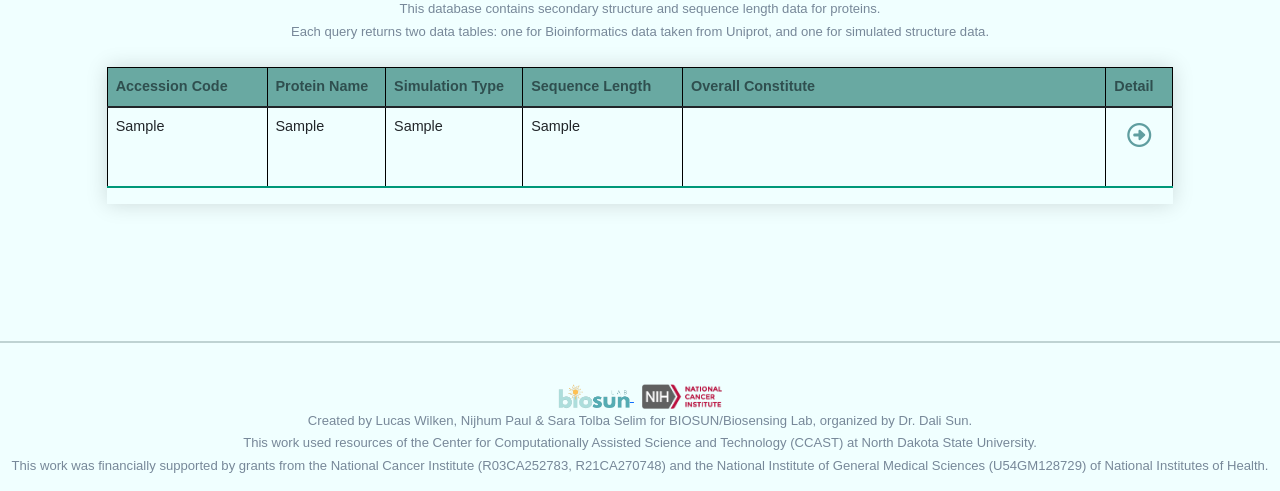
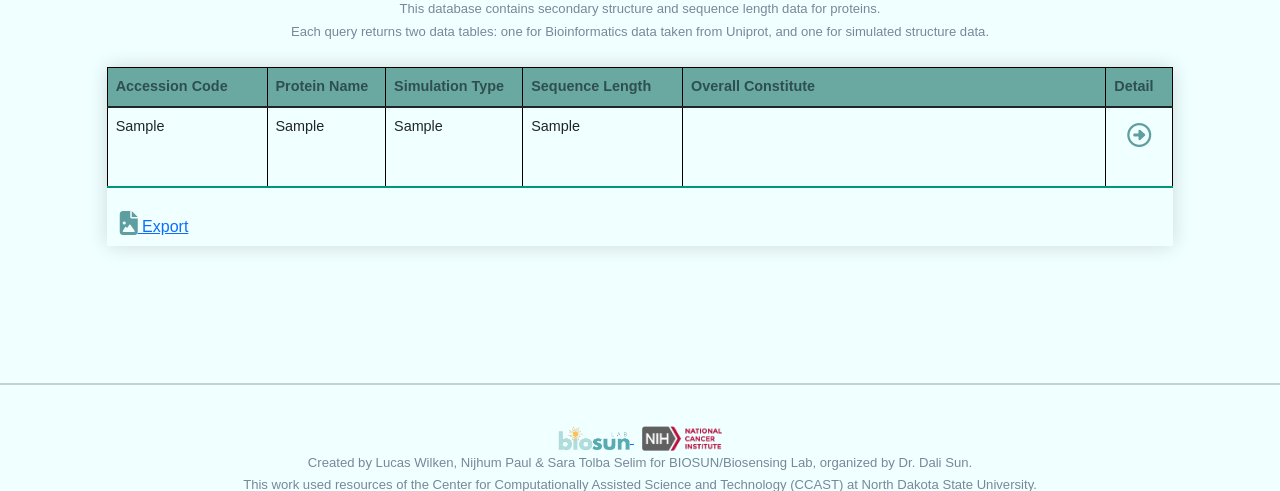
Before and after one commit to alfrediolu/FAPS, a Django app: template template/searchResults.html in a window 1280 px wide. Shown: the part 161-652 px from the top of the page. Run offline with Django 3.2, Linux system fonts and the light colour scheme; the template is opened without the code that fills it: most values are stand-ins (such as "Sample title", 1, 10 or a date in 2020); some libraries are stand-ins or nearby versions.

Commit message:
WIP Export table button

```diff
--- a/template/searchResults.html
+++ b/template/searchResults.html
@@ -54,6 +54,15 @@
             {% endfor %}
           </tbody>
         </table>
+        <button type="button" class="btn btn-floating">
+          <a href="" download="">
+            <i
+              class="fa-solid fa-file-image"
+              style="font-size: 1.5rem;color: cadetblue;"
+            >
+            </i> Export
+          </a>
+        </button>
 
 
 
```
